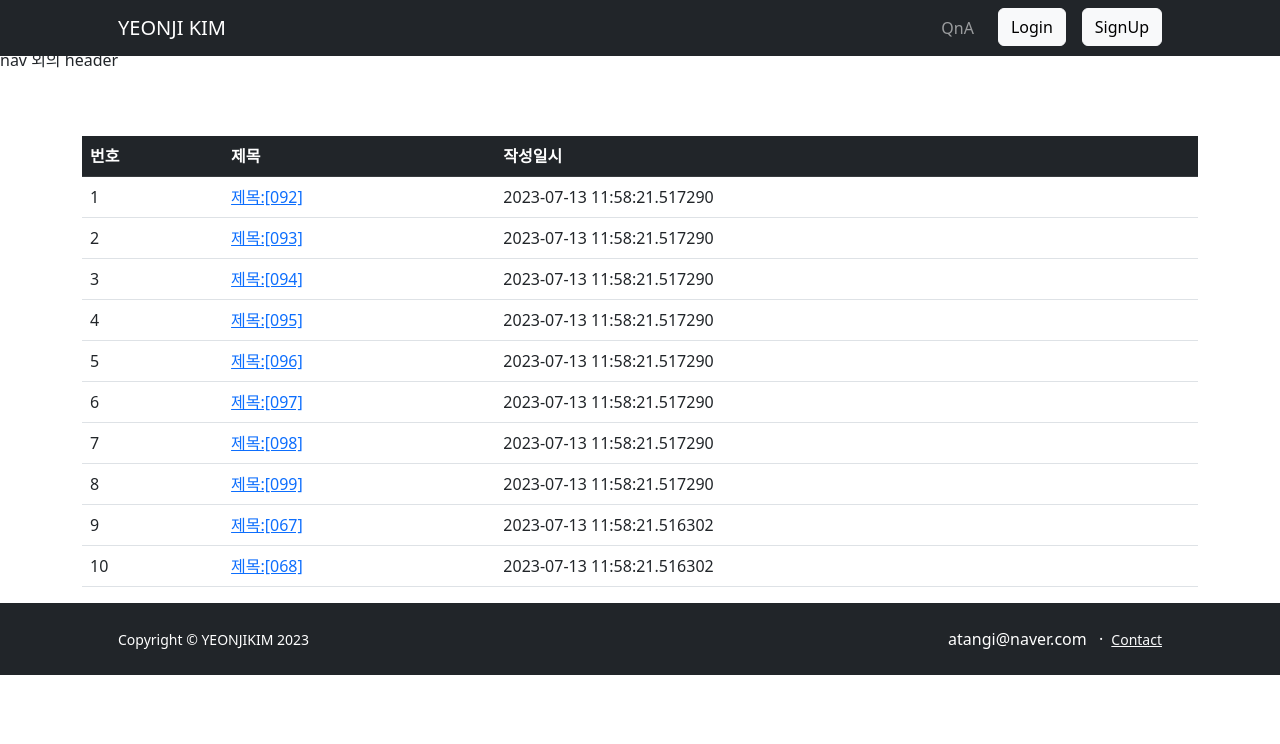
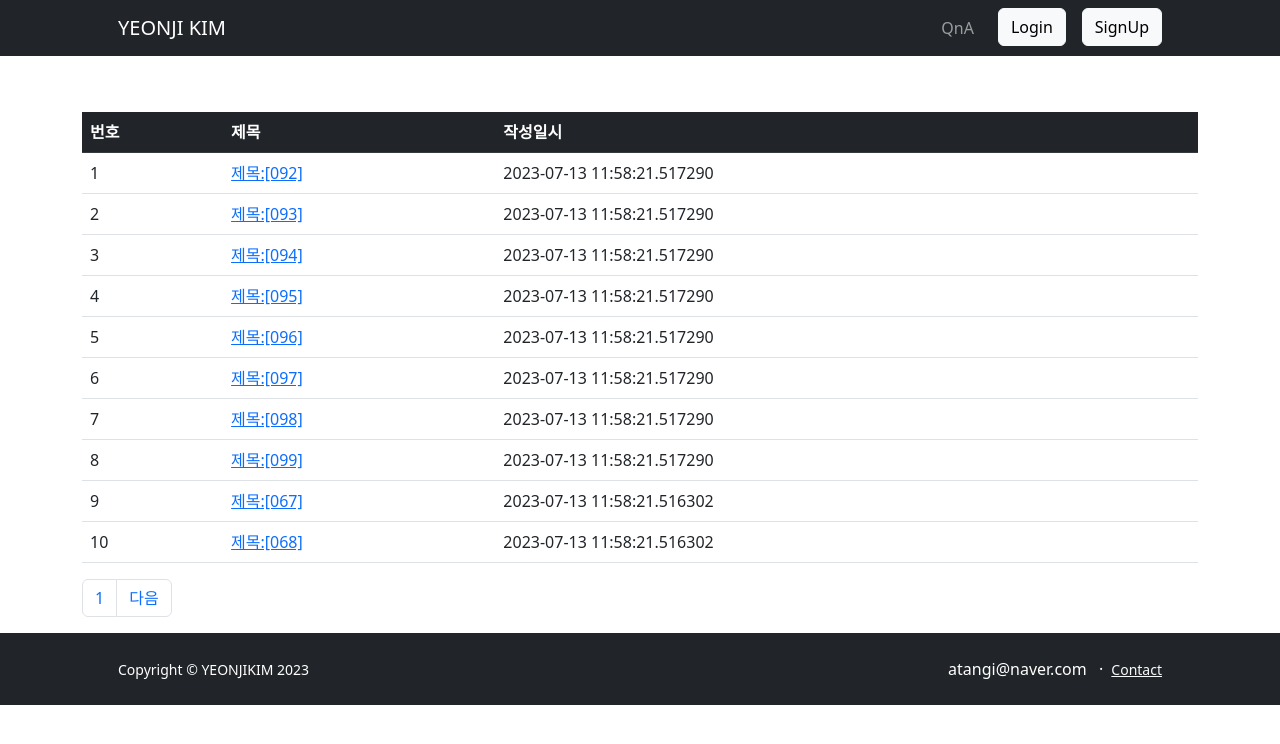
Before and after one commit to YeonjiKim0316/flask_0711_1, a Flask app: page /question/list/ in a window 1280 px wide. Shown: the top 744 px of the page. Run offline with Flask 3, Linux system fonts and the light colour scheme; data comes from the database, SQL or seed files in the repository.

Commit message:
page 이동 버튼 작성

```diff
--- a/app/templates/base.html
+++ b/app/templates/base.html
@@ -22,7 +22,6 @@
 <div id="header" class="py-5">
     {% include 'navbar.html' %}
        <!-- navbar가 들어가는 부분 -->
-    nav 외의 header
 </div>
 {% block content %}
 
--- a/app/templates/question/question_list.html
+++ b/app/templates/question/question_list.html
@@ -31,6 +31,20 @@
         {% endif %}
         </tbody>
     </table>
+
+    <nav aria-label="Page navigation">
+        <ul class="pagination">
+        {% if question_list.has_prev %}
+          <li class="page-item"><a class="page-link" href="?page={{ question_list.prev_num }}">이전s</a></li>
+          반복 - iter_pages
+            현재 페이지 번호일 때는 -강조
+        {% endif %}
+          <li class="page-item"><a class="page-link" href="#">1</a></li>
+
+          <li class="page-item"><a class="page-link" href="{{ has_next }}">다음</a></li>
+        </ul>
+      </nav>
+
 </div>
 
 {% endblock %}
```
